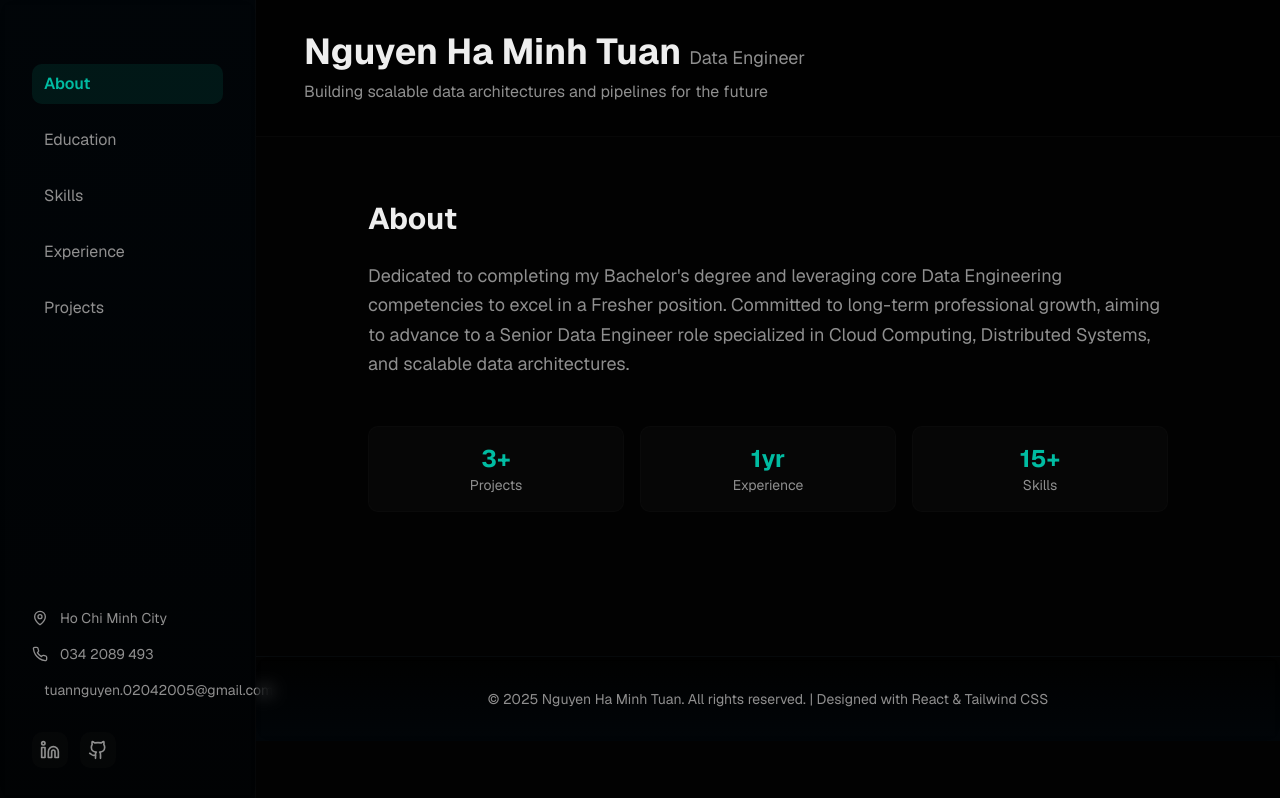
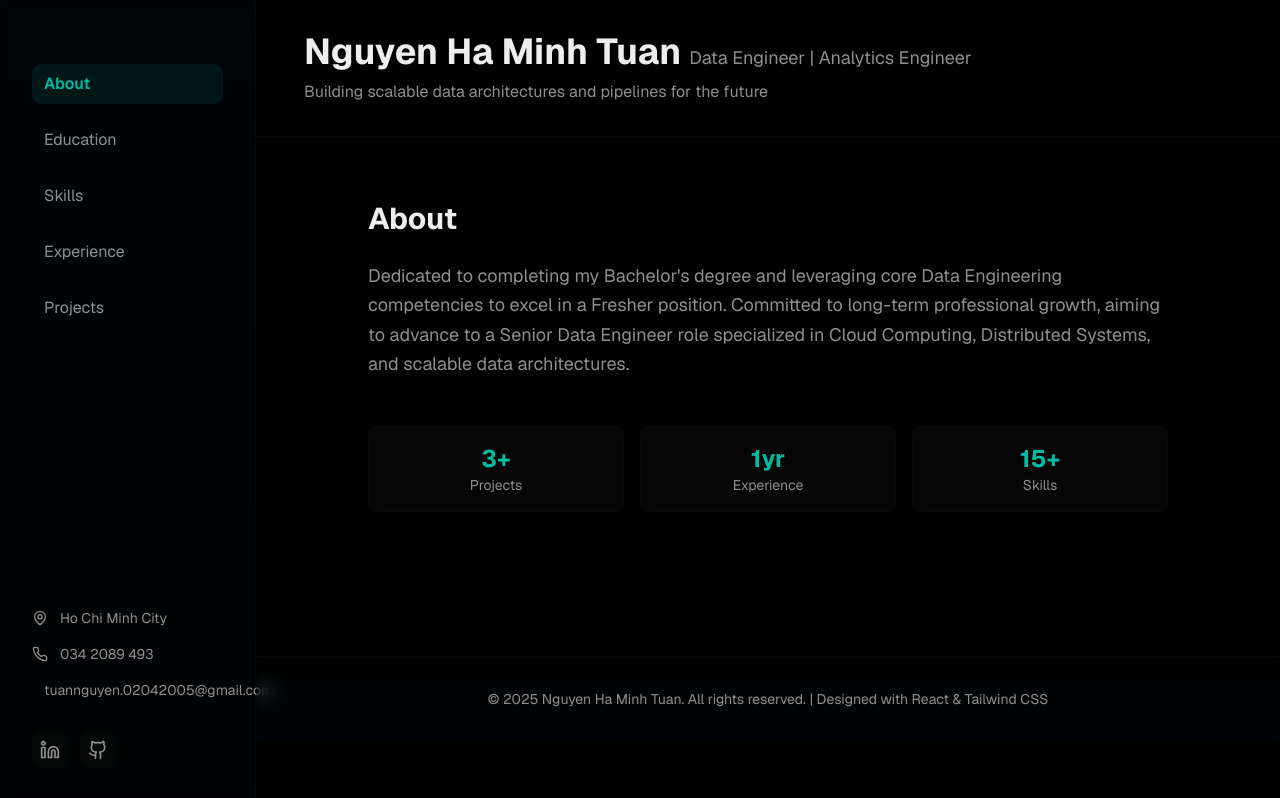
Before and after one commit to MinhTuan2405/MinhTuan2405, a Next.js app: page / in a window 1280 px wide. Built offline with nearby package versions, Linux system fonts and the light colour scheme.

Commit message:
Update job title in cv-header component

```diff
--- a/components/cv-header.tsx
+++ b/components/cv-header.tsx
@@ -13,7 +13,7 @@ export default function CVHeader() {
       <div className="max-w-7xl mx-auto px-6 lg:px-12 py-8">
         <div className="flex items-baseline gap-2">
           <h1 className="text-4xl font-bold text-foreground">Nguyen Ha Minh Tuan</h1>
-          <span className="text-lg text-muted-foreground">Data Engineer</span>
+          <span className="text-lg text-muted-foreground">Data Engineer | Analytics Engineer</span>
         </div>
         <p className="text-muted-foreground mt-2">Building scalable data architectures and pipelines for the future</p>
       </div>
```
